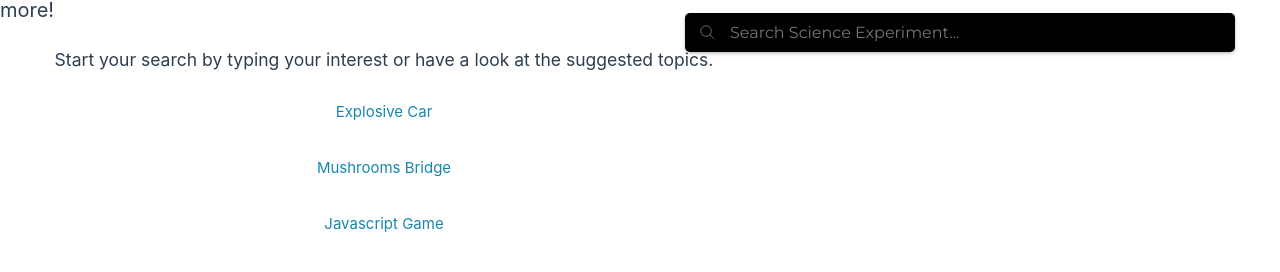
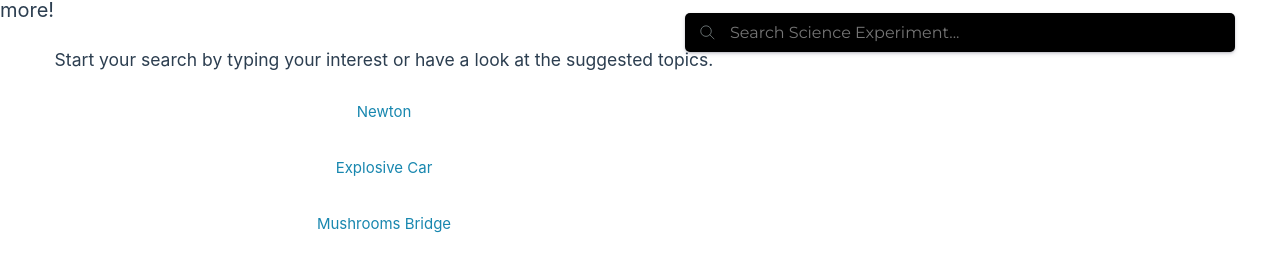
Before and after one commit to GianlucaMaragliano/information-retrieval, a Vue app in the folder frontend/: page / in a window 1280 px wide. Shown: the part 420-692 px from the top of the page. Built offline with nearby package versions, Linux system fonts and the light colour scheme.

Commit message:
frontend: minor text and csc changes

```diff
--- a/frontend/src/App.vue
+++ b/frontend/src/App.vue
@@ -5,10 +5,11 @@ import {ref} from "vue";
 
 export default {
   components: {ResultList, SearchBar},
-  data() {
+  data: function () {
     return {
-      sample_queries : ["Rocket", "Javascript Game", "Explosive Car", "Mushrooms Bridge", "Acid Water",
-    "Volcano Eruption", "Homemade Yogurt", "Phone Radiations", "Colored Fire"],
+      sample_queries: ["Rocket", "Javascript Game", "Explosive Car", "Mushrooms Bridge", "Acid Water",
+        "Volcano Eruption", "Homemade Yogurt", "Phone Radiations", "Colored Fire", "Machine Learning", "Football",
+        "Magnetic Train", "Solar Oven", "Newton"],
       three_suggestion: []
     };
   },
--- a/frontend/src/assets/base.css
+++ b/frontend/src/assets/base.css
@@ -62,9 +62,6 @@ body {
   min-height: 100vh;
   color: var(--color-text);
   background: var(--color-background);
-  transition:
-    color 0.5s,
-    background-color 0.5s;
   line-height: 1.6;
   font-family:
     Inter,
--- a/frontend/src/components/Topic.vue
+++ b/frontend/src/components/Topic.vue
@@ -48,7 +48,7 @@ export default {
   <div class="header">
   <img id="logo" src="../assets/atom.svg" alt="Your Image Alt Text"/>
     <h2>
-      <span style="color: hsl(204, 69%, 33%);">{{ this.topic }}:</span> {{ inherent_res.length }} result
+      <span style="color: hsl(204, 69%, 33%);">{{ this.topic }}:</span> {{ inherent_res.length }} result<span v-if="inherent_res.length > 1">s</span>
     </h2>
   <div @click="show">
       <img src="../assets/plus.svg" alt="Your Image Alt Text" class="arrow-icon" v-if="!isArrowRotated"/>
```
